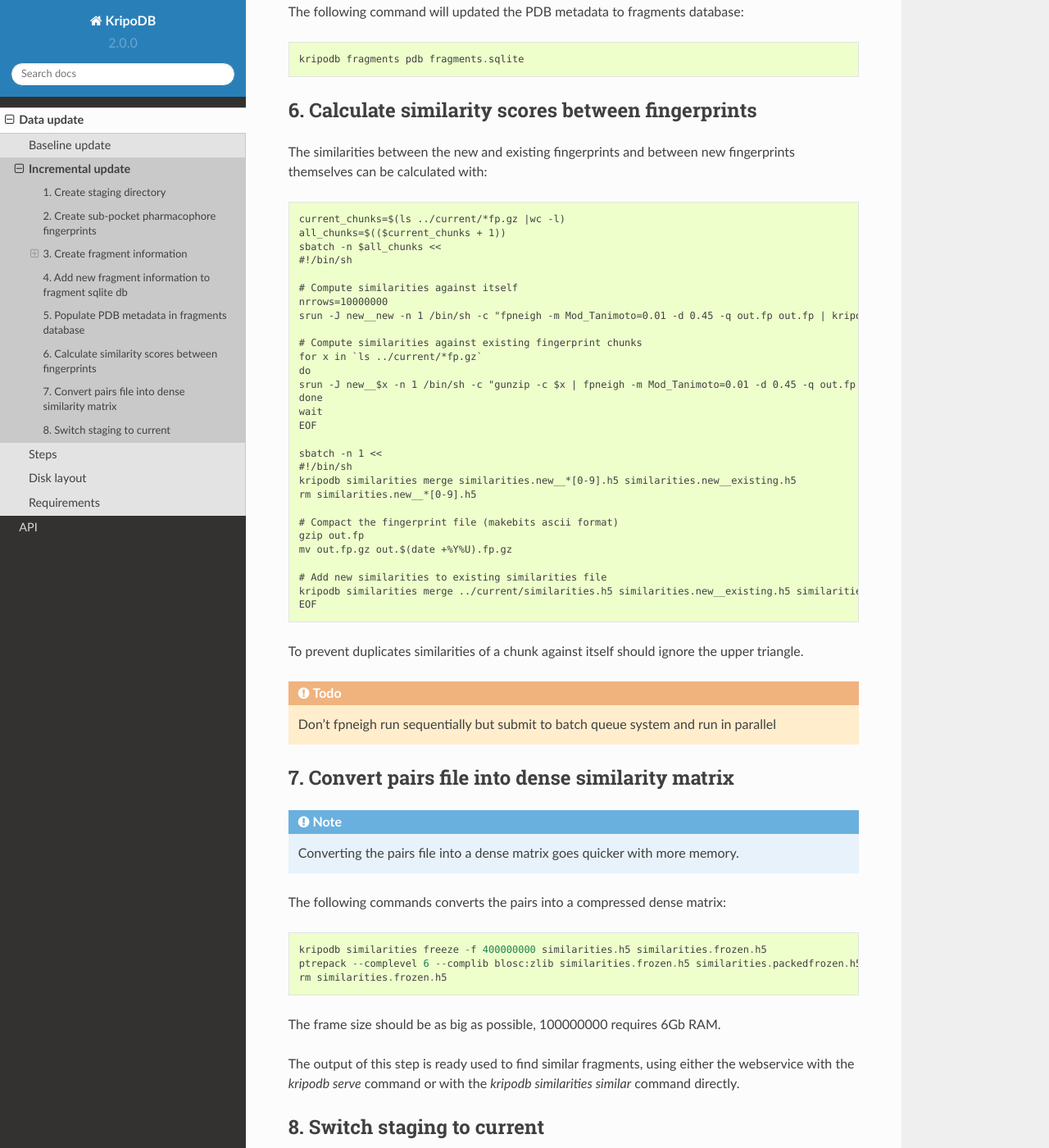
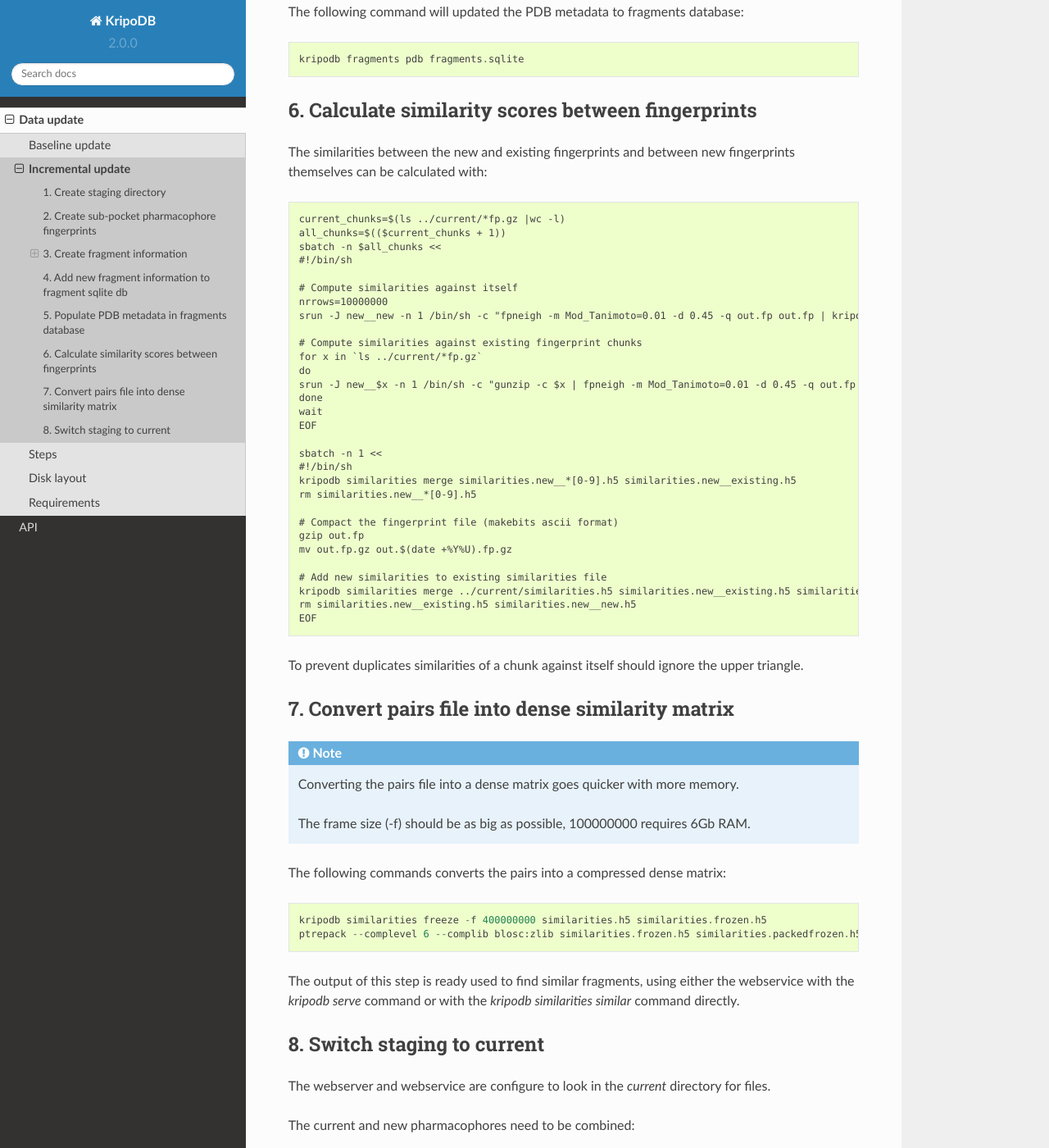
Before and after one commit to 3D-e-Chem/kripodb, a Sphinx documentation site: the page built from docs/incremental-update.rst, in a window 1280 px wide and 1400 px high, scrolled down 1682 px. Shown: the whole window at 82% size. Built offline with Sphinx 7.4.7 and the Read the Docs theme 2.0.0, drawn with Linux system fonts in a browser that asks for light colours.

Commit message:
Update data pipepline docs.
Use `&& rm ...` to make sure files are removed after the have been successfully merged/converted.
Clean up more intermediate files.

```diff
--- a/docs/incremental-update.rst
+++ b/docs/incremental-update.rst
@@ -88,25 +88,23 @@
     mv out.fp.gz out.$(date +%Y%U).fp.gz
 
     # Add new similarities to existing similarities file
-    kripodb similarities merge ../current/similarities.h5 similarities.new__existing.h5 similarities.new__new.h5 similarities.h5
+    kripodb similarities merge ../current/similarities.h5 similarities.new__existing.h5 similarities.new__new.h5 similarities.h5 && \
+    rm similarities.new__existing.h5 similarities.new__new.h5
     EOF
 
 To prevent duplicates similarities of a chunk against itself should ignore the upper triangle.
-
-.. todo:: Don't fpneigh run sequentially but submit to batch queue system and run in parallel
 
 7. Convert pairs file into dense similarity matrix
 --------------------------------------------------
 
 .. note:: Converting the pairs file into a dense matrix goes quicker with more memory.
 
+    The frame size (-f) should be as big as possible, 100000000 requires 6Gb RAM.
+
 The following commands converts the pairs into a compressed dense matrix::
 
     kripodb similarities freeze -f 400000000 similarities.h5 similarities.frozen.h5
-    ptrepack --complevel 6 --complib blosc:zlib similarities.frozen.h5 similarities.packedfrozen.h5
-    rm similarities.frozen.h5
-
-The frame size should be as big as possible, 100000000 requires 6Gb RAM.
+    ptrepack --complevel 6 --complib blosc:zlib similarities.frozen.h5 similarities.packedfrozen.h5 && rm similarities.frozen.h5
 
 The output of this step is ready used to find similar fragments,
 using either the webservice with the `kripodb serve` command or with the `kripodb similarities similar` command directly.
@@ -131,5 +129,4 @@
 
 The staging can be made current with the following commands::
 
-    mv current old
-    mv staging current
+    mv current old && mv staging current
```
